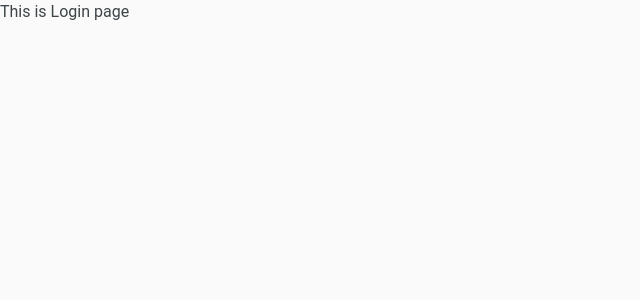
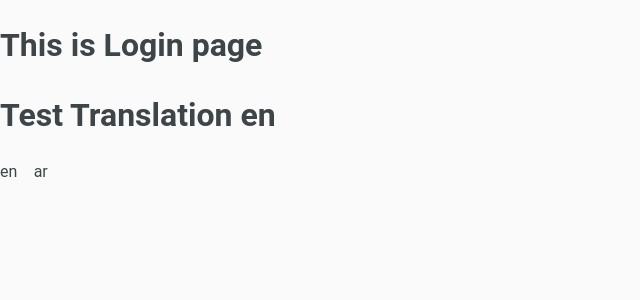
Before and after one commit to sabalpoudel/FEP, a React (Vite) app: page /login in a window 1280 px wide. Shown: the top 300 px of the page, without its empty margins (0-640 px from the left). Built offline with nearby package versions, Linux system fonts and the light colour scheme.

Commit message:
added language translation using react-i18next i18next

```diff
--- a/package.json
+++ b/package.json
@@ -14,8 +14,10 @@
     "@emotion/styled": "^11.14.0",
     "@mui/icons-material": "^6.4.8",
     "@mui/material": "^6.4.8",
+    "i18next": "^24.2.3",
     "react": "^19.0.0",
     "react-dom": "^19.0.0",
+    "react-i18next": "^15.4.1",
     "react-router-dom": "^7.3.0"
   },
   "devDependencies": {
--- a/src/main.tsx
+++ b/src/main.tsx
@@ -3,6 +3,7 @@ import { createRoot } from "react-dom/client";
 import { BrowserRouter } from "react-router-dom";
 
 import App from "./App.tsx";
+import "./translation/i18n";
 
 createRoot(document.getElementById("root")!).render(
   <StrictMode>
--- a/src/pages/login/page.tsx
+++ b/src/pages/login/page.tsx
@@ -1,13 +1,18 @@
 // import { Link, Outlet } from "react-router-dom";
 
+import { changeLanguage } from "i18next";
+import { useTranslation } from "react-i18next";
+
 export default function LoginPage() {
+  const { t } = useTranslation();
   return (
     <div>
-      This is Login page
-      {/* <nav>
-        <Link to="/login">Login</Link> | <Link to="/dashboard">Dashboard</Link>
-      </nav>
-      <Outlet /> Child routes render here */}
+      <h1>This is Login page</h1>
+      <div>
+        <h1>{t("test_translation")}</h1>
+        <span onClick={() => changeLanguage("en")}>en</span>&emsp;
+        <span onClick={() => changeLanguage("ar")}>ar</span>
+      </div>
     </div>
   );
 }
--- /dev/null
+++ b/src/translation/i18n.ts
@@ -0,0 +1,24 @@
+import i18n from "i18next";
+import { initReactI18next } from "react-i18next";
+
+const resources = {
+  en: {
+    translation: (await import("./messages/en.json")).default,
+  },
+  ar: {
+    translation: (await import("./messages/ar.json")).default,
+  },
+};
+
+i18n
+  .use(initReactI18next) // passes i18n down to react-i18next
+  .init({
+    resources,
+    lng: "en",
+    fallbackLng: "en",
+    interpolation: {
+      escapeValue: false, // react already safes from xss
+    },
+  });
+
+export default i18n;
--- /dev/null
+++ b/src/translation/messages/ar.json
@@ -0,0 +1,3 @@
+{
+    "test_translation": "Test Translation ar"
+}
--- /dev/null
+++ b/src/translation/messages/en.json
@@ -0,0 +1,3 @@
+{
+    "test_translation": "Test Translation en"
+}
```
Also changed, not shown: src/translation/utils.ts (added, +7 -0 lines), 1 other file (tests, documents, lock files or other folders).
